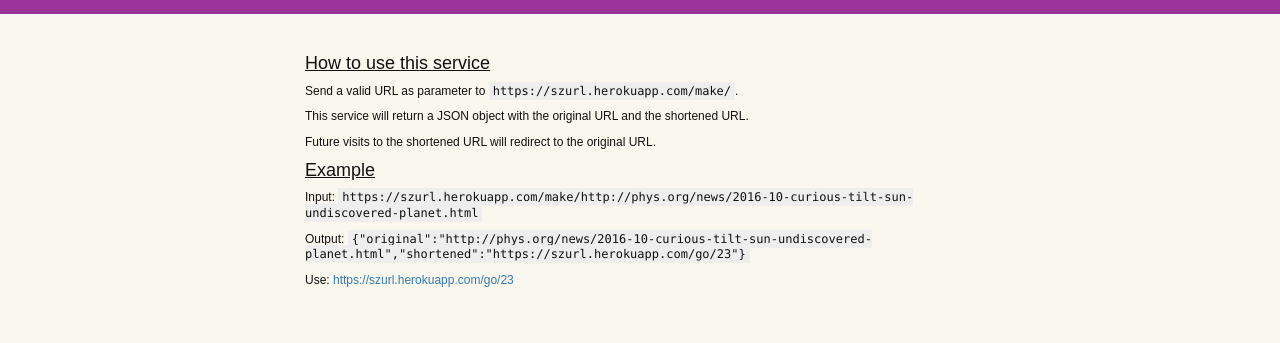
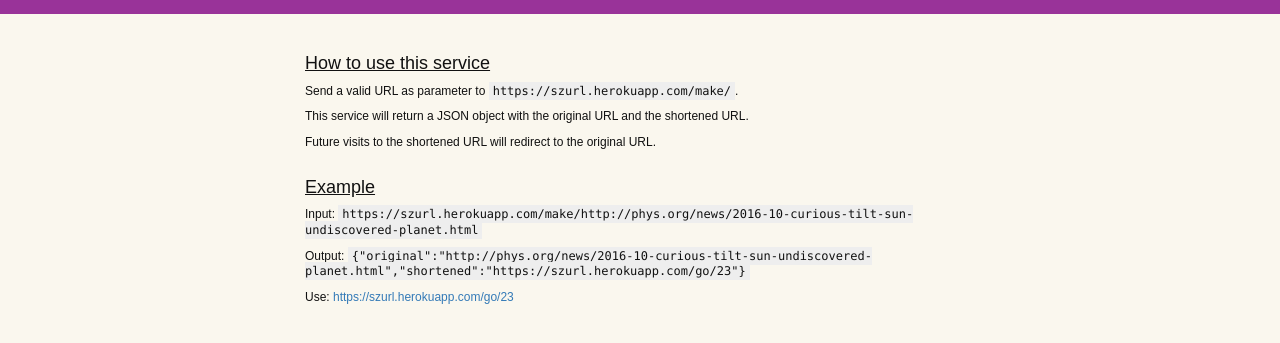
Before and after one commit to DougRiblet/shortener, a website: page index.html in a window 1280 px wide. Shown: the part 101-444 px from the top of the page. Drawn offline with nearby package versions, Linux system fonts and the light colour scheme.

Commit message:
more css tweak

```diff
--- a/index.html
+++ b/index.html
@@ -25,7 +25,7 @@
   h4 {
     text-decoration: underline;
   }
-  h4.example {
+  h4#example {
     margin-top: 1.5em;
   }
   .example {
```
